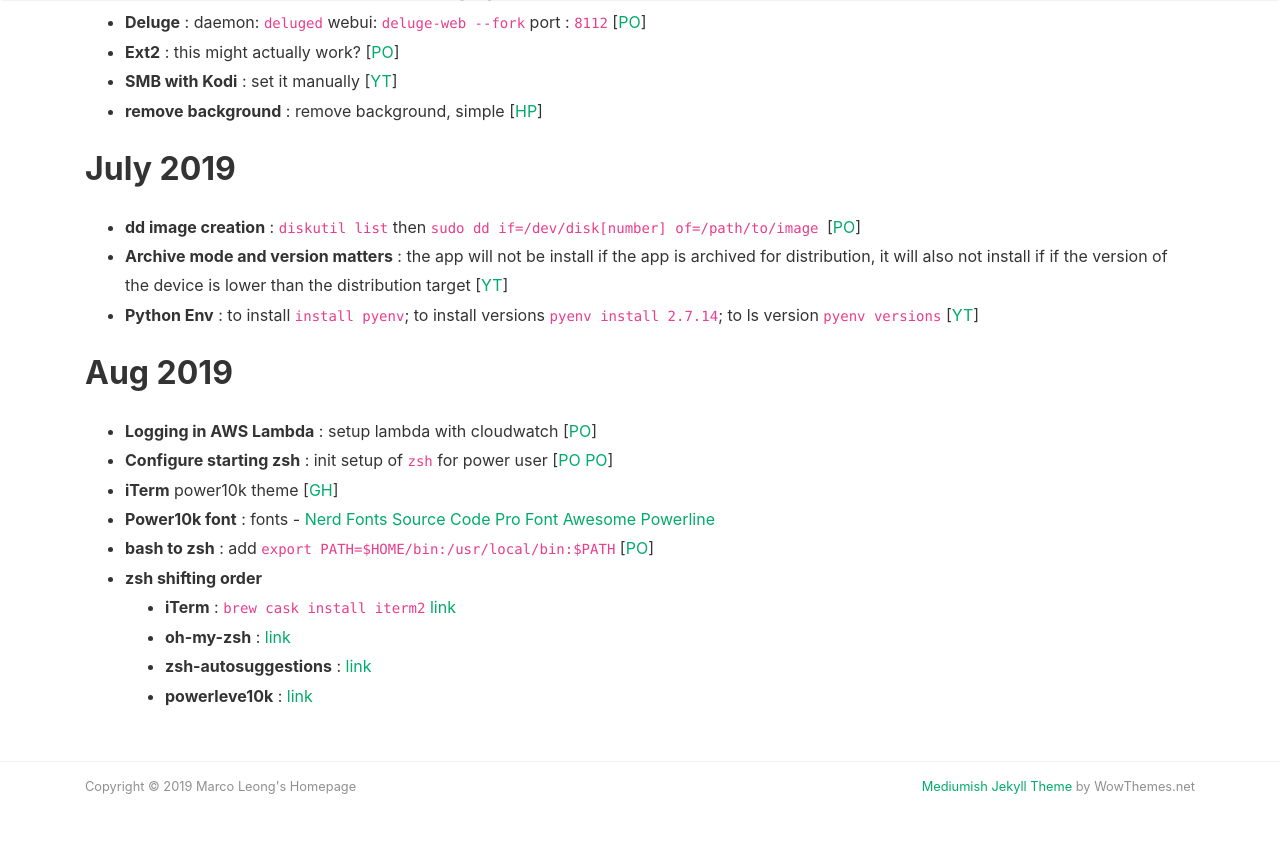
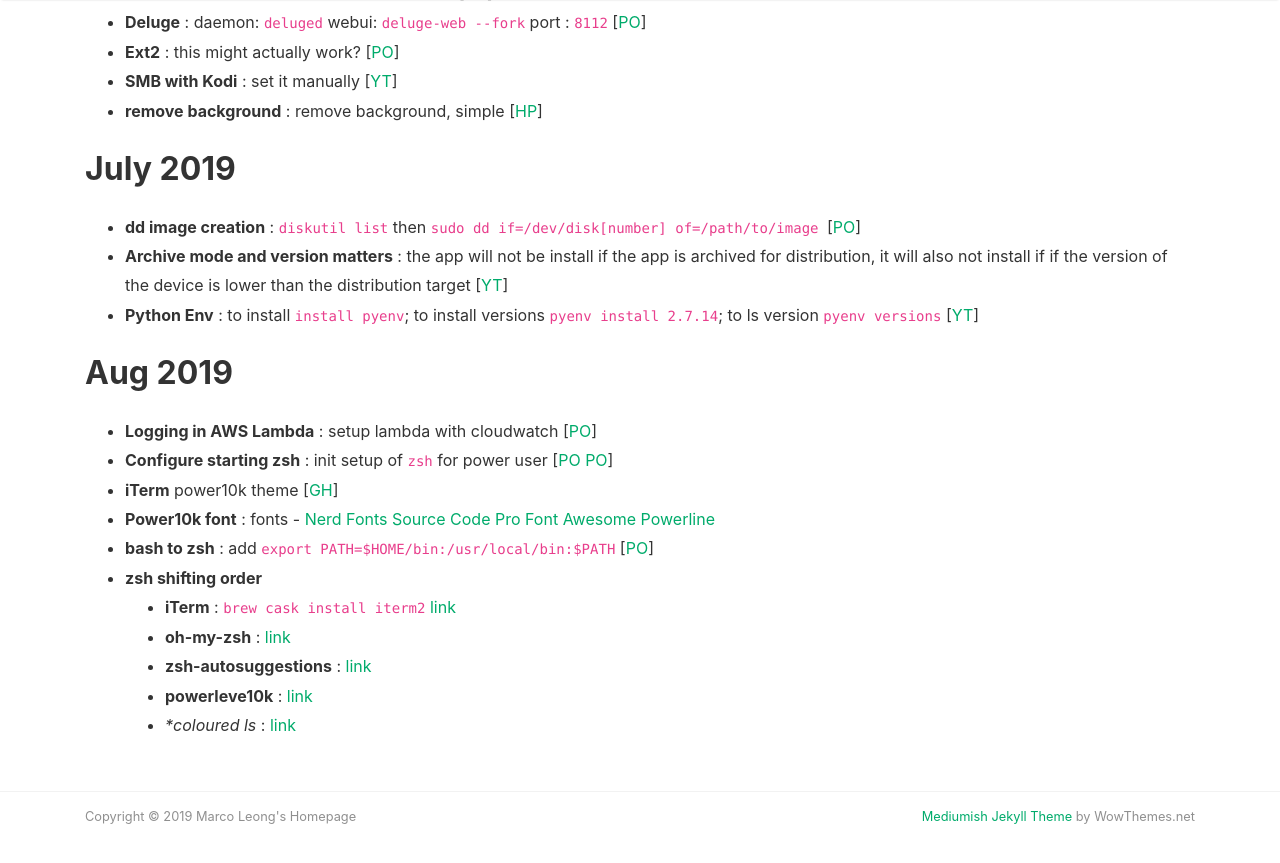
Before and after one commit to MarcoLeongDev/MarcoLeongDev.github.io, a Jekyll site: the page built from journey.md, in a window 1280 px wide and 900 px high, scrolled down 3358 px. Shown: the top 863 px of the window. Built offline with Jekyll 4.4.1, drawn with Linux system fonts in a browser that asks for light colours; nearby versions of some CDN libraries; our own code applies the rules of GitHub Pages for plain Markdown files.

Commit message:
Update journey.md

```diff
--- a/journey.md
+++ b/journey.md
@@ -108,6 +108,7 @@
     - **oh-my-zsh** : [link](https://github.com/robbyrussell/oh-my-zsh)
     - **zsh-autosuggestions** : [link](https://github.com/zsh-users/zsh-autosuggestions)
     - **powerleve10k** : [link](https://github.com/romkatv/powerlevel10k)
+    - **coloured ls* : [link](https://apple.stackexchange.com/questions/33677/how-can-i-configure-mac-terminal-to-have-color-ls-output)
 
 
 
```
